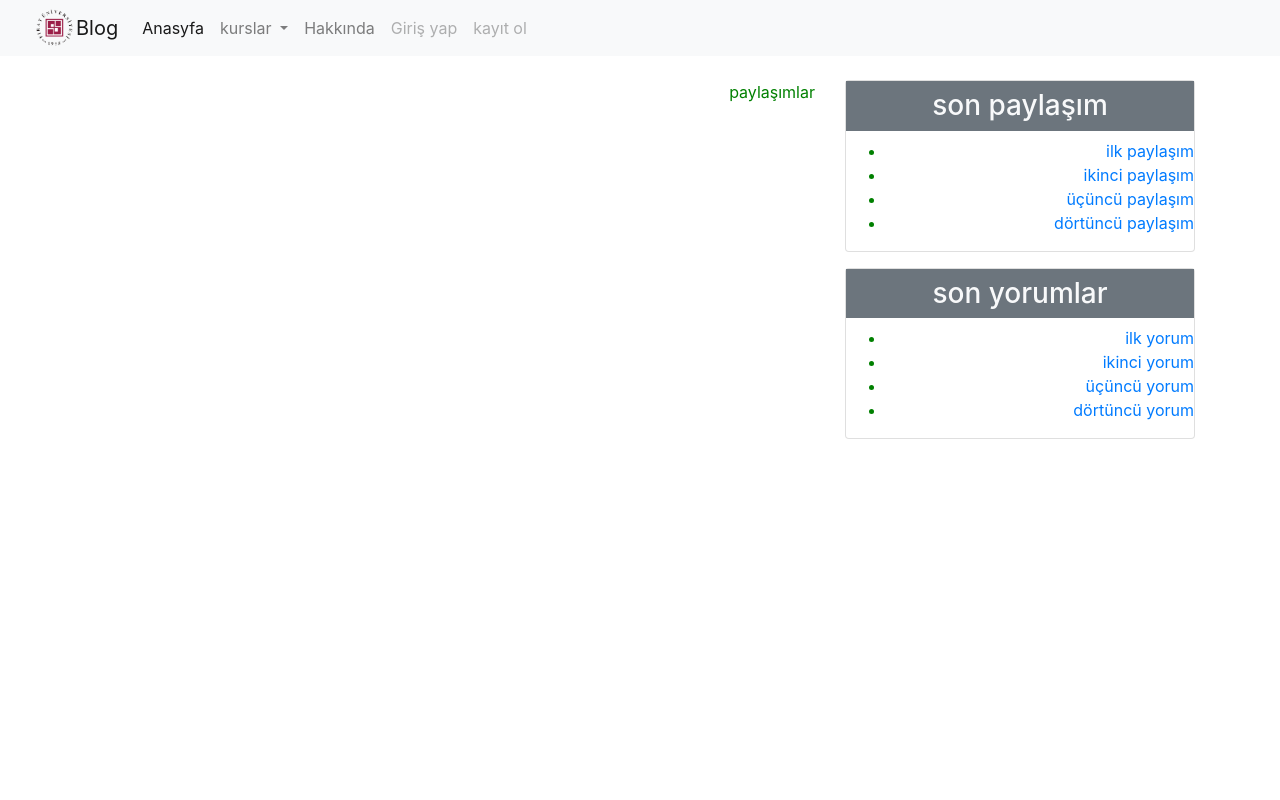
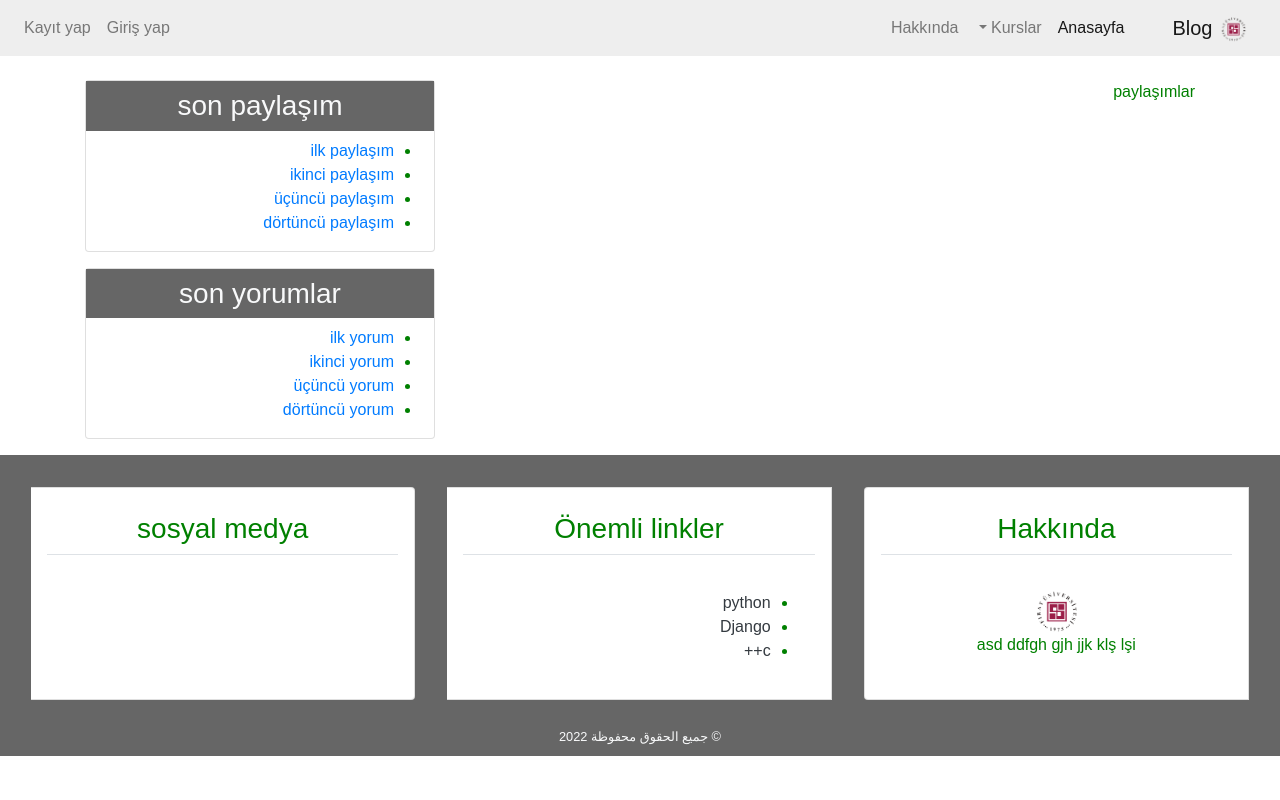
Before and after one commit to Mhd-krm12/blog-django, a Django app: page / in a window 1280 px wide. Run offline with Django 4.2, Linux system fonts and the light colour scheme; some libraries are stand-ins or nearby versions.

Commit message:
navbar-edit

```diff
--- a/src/blog/static/blog/css/main.css
+++ b/src/blog/static/blog/css/main.css
@@ -3,7 +3,58 @@ div
     color: green;
 
 }
-html, body {
-    direction: ltr;
+html, body{
+    direction: rtl;
     text-align: right;
 }
+
+body{
+    font-family: 'Tajawal', sans-serif;
+}
+
+.dropdown-menu .dropdown-item{
+    text-align: right;
+}
+
+.bg-secondary{
+    background-color: #666 !important;
+}
+
+.bg-light{
+    background-color: #EEE !important;
+}
+
+/* Start Sidebar */
+.latest-post, .latest-comment{
+    padding: 0 15px;
+
+}
+.latest-post .latest-post-item, .latest-comment .latest-comment-item{
+    padding: 6px;
+}
+
+.latest-post li:first-child, .latest-comment li:first-child{
+    border-top: 0;
+}
+
+.latest-post li:last-child, .latest-comment li:last-child{
+    border-bottom: 0;
+    padding-bottom: 0;
+}
+
+/* End Sidebar */
+
+/* Start Comment */
+.comment{
+    background-color: #f8f8f8;
+    border: 1px dashed #CCC;
+}
+/* End Comment */
+
+.btn-editing{
+    float: left;
+}
+
+.back-btn{
+    float: left;
+}
--- a/src/blog/templates/blog/index.html
+++ b/src/blog/templates/blog/index.html
@@ -13,52 +13,58 @@
     </head>
     <body>
         <header>
-            <!--start navbar-->
+            <!--Start Navbar-->
         <nav class="navbar navbar-expand-lg navbar-light bg-light">
-                <div class="container-fluid">
-                    <img src="{% static 'blog\images\i2.ico' %}" alt="logo" width="45px">
-                  <a class="navbar-brand" href="#">Blog</a>
-                  <button class="navbar-toggler" type="button" data-bs-toggle="collapse" data-bs-target="#navbarSupportedContent" aria-controls="navbarSupportedContent" aria-expanded="false" aria-label="Toggle navigation">
+            <a class="navbar-brand" href="#">
+                <img src="{% static 'blog\images\i2.ico' %}" alt="logo" width="30px">
+                Blog</a>
+            <button class="navbar-toggler" type="button" data-toggle="collapse" data-target="#navbarSupportedContent"
+                aria-controls="navbarSupportedContent" aria-expanded="false" aria-label="Toggle navigation">
                 <span class="navbar-toggler-icon"></span>
             </button>
+
             <div class="collapse navbar-collapse" id="navbarSupportedContent">
-                    <ul class="navbar-nav me-auto mb-2 mb-lg-0">
-                      <li class="nav-item">
-
-                        <a class="nav-link active" aria-current="page" href="#" >
-
-                            Anasyfa</a>
-
+                <ul class="navbar-nav">
+                    <li class="nav-item active">
+                        <a class="nav-link" href="">Anasayfa <span class="sr-only">(current)</span></a>
                     </li>
-
                     <li class="nav-item dropdown">
-                        <a class="nav-link dropdown-toggle" href="#" id="navbarDropdown" role="button" data-bs-toggle="dropdown" aria-expanded="false">
-                          kurslar
+                        <a class="nav-link dropdown-toggle" href="#" id="navbarDropdown" role="button"
+                            data-toggle="dropdown" aria-haspopup="true" aria-expanded="false">
+                            Kurslar
                         </a>
-                        <ul class="dropdown-menu" aria-labelledby="navbarDropdown">
-                          <li><a class="dropdown-item" href="#">python</a></li>
-                          <li><a class="dropdown-item" href="#">Django</a></li>
-                          <li><hr class="dropdown-divider"></li>
-                          <li><a class="dropdown-item" href="#">c++</a></li>
-                        </ul>
+                        <div class="dropdown-menu" aria-labelledby="navbarDropdown">
+                            <a class="dropdown-item"
+                                href="https://www.youtube.com/">python</a>
+                            <a class="dropdown-item"
+                                href="https://www.youtube.com/">Django</a>
+                            <div class="dropdown-divider"></div>
+                            <a class="dropdown-item"
+                                href="https://www.youtube.com/">c++</a>
+                        </div>
                     </li>
                     <li class="nav-item">
-                        <a class="nav-link" href="#">Hakkında</a>
-                      </li>
-
-                    </ul>
-                    <ul class="navbar-nav me-auto mb-2 mb-lg-0">
-                        <li class="nav-item">
-                            <a class="nav-link disabled ">Giriş yap</a>
-                        </li>
-                        <li class="nav-item">
-                            <a class="nav-link disabled">kayıt ol</a>
+                        <a class="nav-link" href="">Hakkında</a>
                     </li>
                 </ul>
-                  </div>
+
+                {% if user.is_authenticated %}
+                <ul class="navbar-nav mr-auto">
+                    <li class="nav-item"><a class="nav-link" href="">yeni paylaşım</a></li>
+                    <li class="nav-item"><a class="nav-link" href=""> profil</a></li>
+                    <li class="nav-item"><a class="nav-link" href="">çıkış yap </a></li>
+                </ul>
+                {% else %}
+                <ul class="navbar-nav mr-auto">
+                    <li class="nav-item"><a class="nav-link" href="">Giriş yap </a></li>
+                    <li class="nav-item"><a class="nav-link" href="">Kayıt yap</a></li>
+                </ul>
+                {% endif %}
+
+
             </div>
         </nav>
-              <!--End navbar-->
+        <!--End Navbar-->
         </header>
 
         <section>
@@ -108,6 +114,55 @@
             </div>
         </section>
 
+        <footer class="bg-secondary">
+            <div class="container-fluid">
+                <div class="row">
+                    <div class="col-md">
+                        <div class="card-group mt-3">
+                            <div class="card m-3">
+                                <h3 class="card-title text-center border-bottom p-2 m-3">Hakkında</h3>
+                                <div class="card-body">
+                                    <div class="text-center">
+                                        <img src="{% static 'blog\images\i2.ico' %}" alt="logo" width="50px">
+                                    </div>
+                                    <p class="text-center" >
+                                        asd ddfgh gjh jjk klş lşi
+                                    </p>
+
+                                </div>
+                            </div>
+                            <div class="card m-3">
+                                <h3 class="card-title text-center border-bottom p-2 m-3 color-black" >Önemli linkler</h3>
+                                <div class="card-body">
+                                    <ul>
+                                        <li><a class="text-dark" href="https://www.python.org/doc/">python</a></li>
+                                        <li><a class="text-dark" href="https://.....com/">Django</a></li>
+                                        <li><a class="text-dark" href="https://........org/">c++</a></li>
+                                    </ul>
+                                </div>
+                            </div>
+                            <div class="card m-3">
+                                <h3 class="card-title text-center border-bottom p-2 m-3">sosyal medya</h3>
+                                <h4 class="card-body text-center">
+                                    <a class="text-secondary" href=""><i class="fab fa-facebook"></i></a>
+                                    <a class="text-secondary" href=""><i class="fab fa-twitter"></i></a>
+                                    <a class="text-secondary" href=""><i class="fab fa-instagram"></i></a>
+                                    <a class="text-secondary" href=""><i class="fab fa-youtube"></i></a>
+                                    <a class="text-secondary" href=""><i class="fab fa-telegram"></i></a>
+                                    <a class="text-secondary" href=""><i class="fab fa-linkedin"></i></a>
+                                </h4>
+                            </div>
+                        </div>
+                    </div>
+                </div>
+                <div class="row p-2">
+                    <div class="col-md text-center">
+                        <small class="text-light">&copy; جميع الحقوق محفوظة {% now 'Y' %}</small>
+                    </div>
+                </div>
+            </div>
+        </footer>
+
 
         <div>
 
```
Lines whose indentation alone changed are shown as unchanged.
